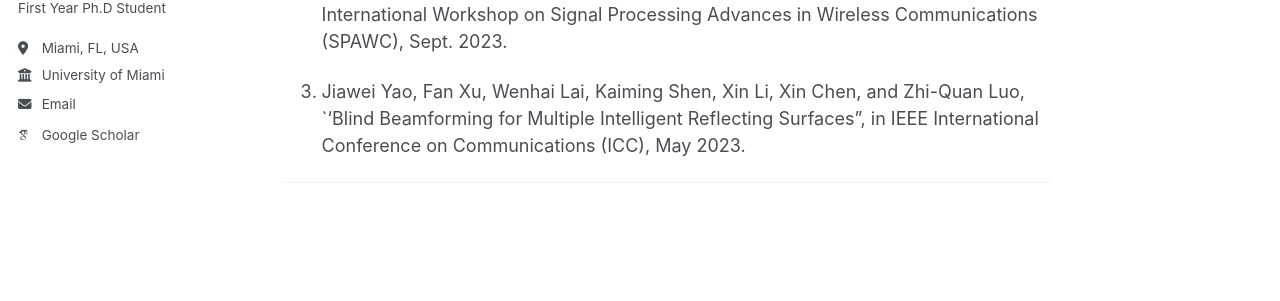
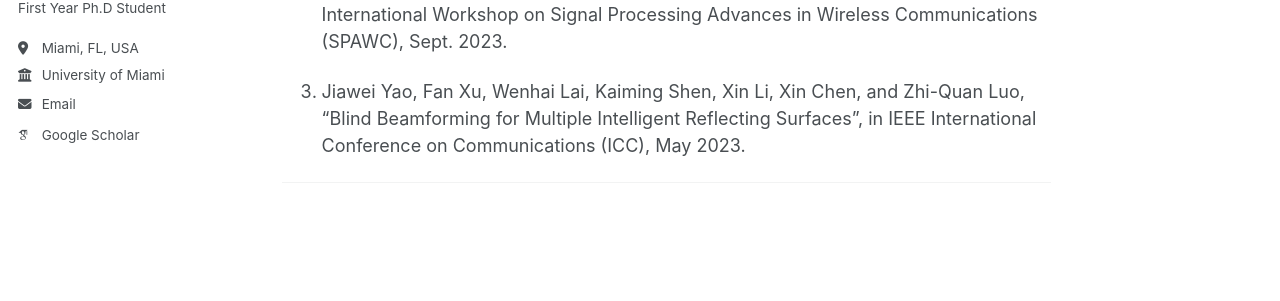
Before and after one commit to Mercuryyjw/Mercuryyjw.github.io, a Jekyll site: the page built from _pages/about.md, in a window 1280 px wide and 900 px high, scrolled down 784 px. Shown: the part 318-619 px from the top of the window. Built offline with Jekyll 4.4.1, drawn with Linux system fonts in a browser that asks for light colours; some web fonts are replaced; a script that is not in the unit is left out.

```diff
--- a/_pages/about.md
+++ b/_pages/about.md
@@ -36,6 +36,6 @@ You can also find my articles on [my Google Scholar profile](https://scholar.goo
 
 1. Fan Xu, Jiawei Yao, Wenhai Lai, Kaiming Shen, Xin Li, Xin Chen, and Zhi-Quan Luo, "Blind Beamforming for Multiple-IRS Assisted Wireless Transmission", in IEEE International Workshop on Signal Processing Advances in Wireless Communications (SPAWC), Sept. 2023.
 
-1. Jiawei Yao, Fan Xu, Wenhai Lai, Kaiming Shen, Xin Li, Xin Chen, and Zhi-Quan Luo, `'Blind Beamforming for Multiple Intelligent Reflecting Surfaces", in IEEE International Conference on Communications (ICC), May 2023.
+1. Jiawei Yao, Fan Xu, Wenhai Lai, Kaiming Shen, Xin Li, Xin Chen, and Zhi-Quan Luo, "Blind Beamforming for Multiple Intelligent Reflecting Surfaces", in IEEE International Conference on Communications (ICC), May 2023.
 
 ------
```
